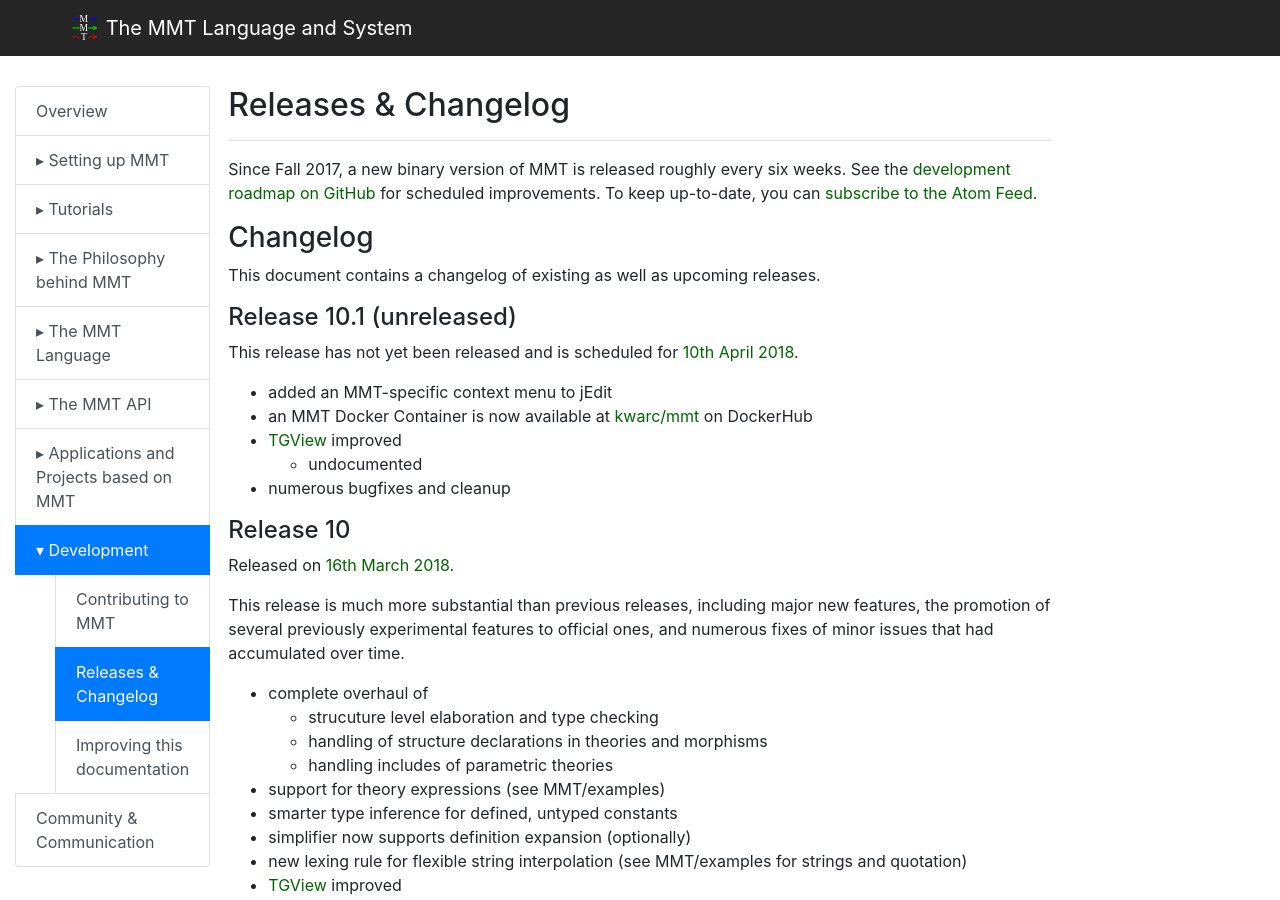
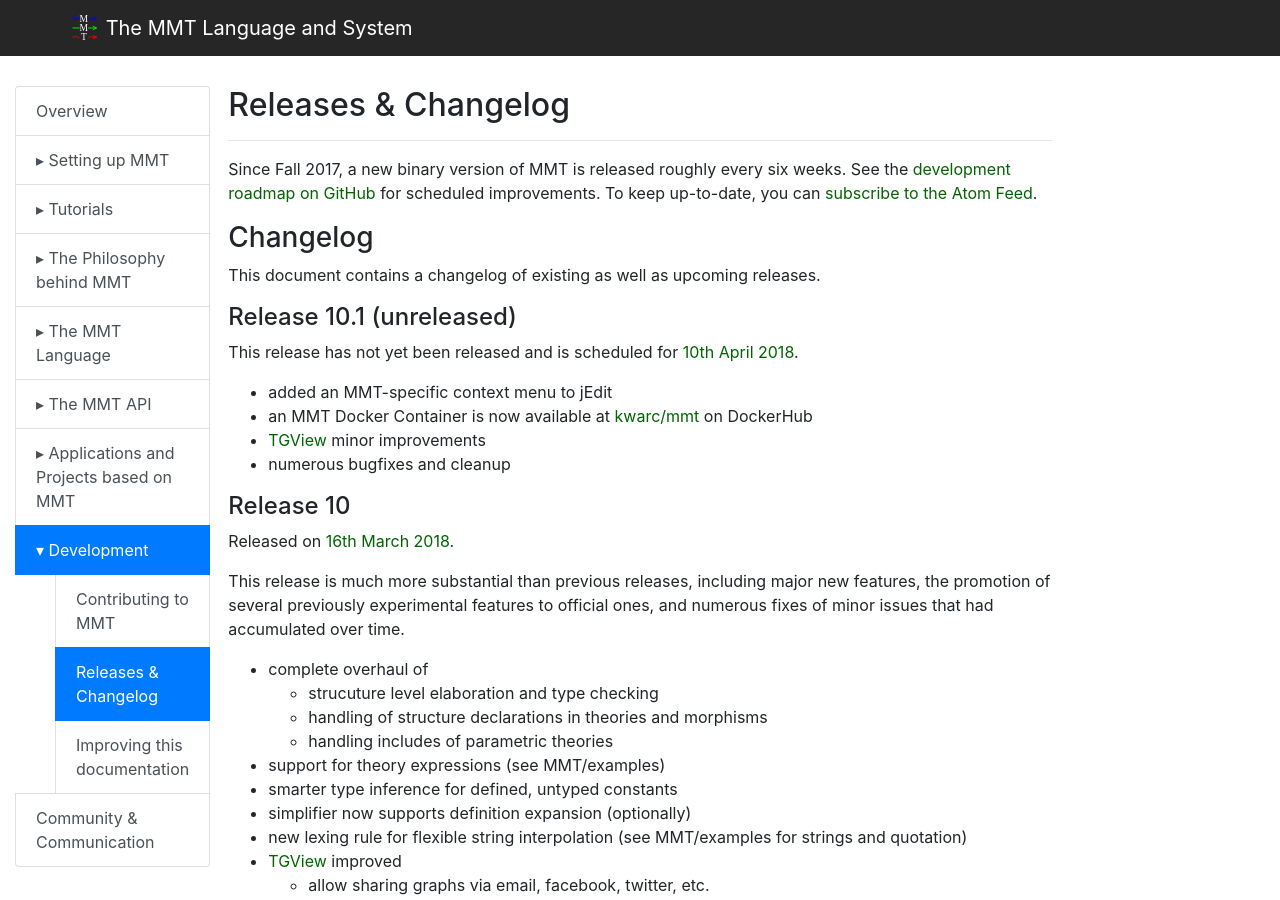
Before and after one commit to UniFormal/uniformal.github.io, a Jekyll site: the page built from doc/development/releases.md, in a window 1280 px wide and 900 px high. Built offline with Jekyll 4.4.1, drawn with Linux system fonts in a browser that asks for light colours.

Commit message:
Update releases.md

```diff
--- a/doc/development/releases.md
+++ b/doc/development/releases.md
@@ -21,8 +21,7 @@
 
 - added an MMT-specific context menu to jEdit
 - an MMT Docker Container is now available at [kwarc/mmt](https://hub.docker.com/r/kwarc/mmt/) on DockerHub
-- [TGView](https://github.com/UniFormal/TGView) improved
-   - undocumented
+- [TGView](https://github.com/UniFormal/TGView) minor improvements
 - numerous bugfixes and cleanup
 
 #### Release 10
```
